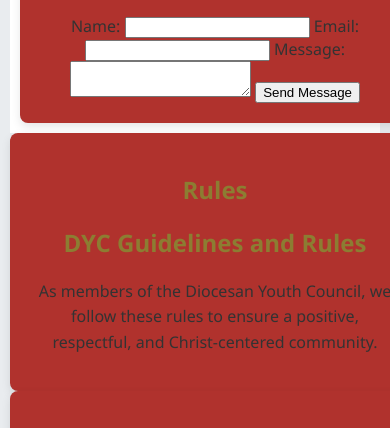
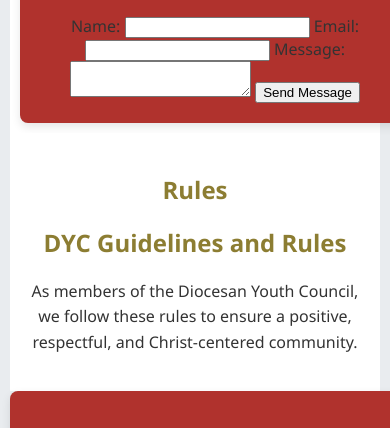
Before and after one commit to Wolfstan4755/DYC-website, a plain HTML site: page Public/index.html in a window 390 px wide. Shown: the part 1640-2068 px from the top of the page. Drawn offline with Linux system fonts and the light colour scheme; a web font is replaced by a local one.

Commit message:
.full-width-header to the header element. This will make the header full-width and responsive.

```diff
--- a/Public/index.html
+++ b/Public/index.html
@@ -54,7 +54,7 @@
     </main>
 
     <section id="rules">
-        <div class="full-width-container">
+        <div class="full-width-header">
         <h2>Rules</h2>
         <h1 id="rules-title">DYC Guidelines and Rules</h1>
         <p>As members of the Diocesan Youth Council, we follow these rules to ensure a positive, respectful, and Christ-centered community.</p>
--- a/Public/styles.css
+++ b/Public/styles.css
@@ -28,6 +28,12 @@ main {
     background-color: #b0322d; /* White background for content */
     box-shadow: 0 4px 10px rgba(0, 0, 0, 0.1); /* Shadow for depth */
     border-radius: 8px; /* Rounded corners */
+}
+
+.full-width-header{
+    background-color: white;
+    padding: 20px;
+    text-align: center;
 }
 
 h1, h2 {
```
